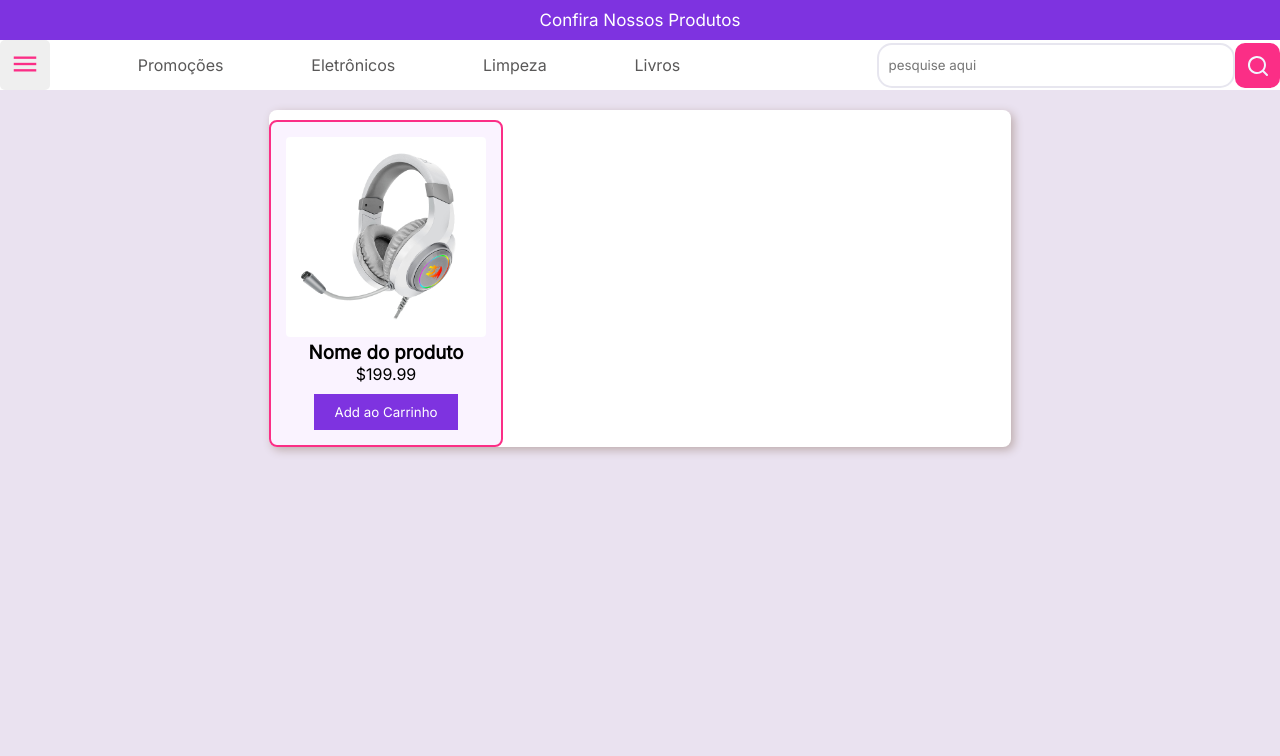
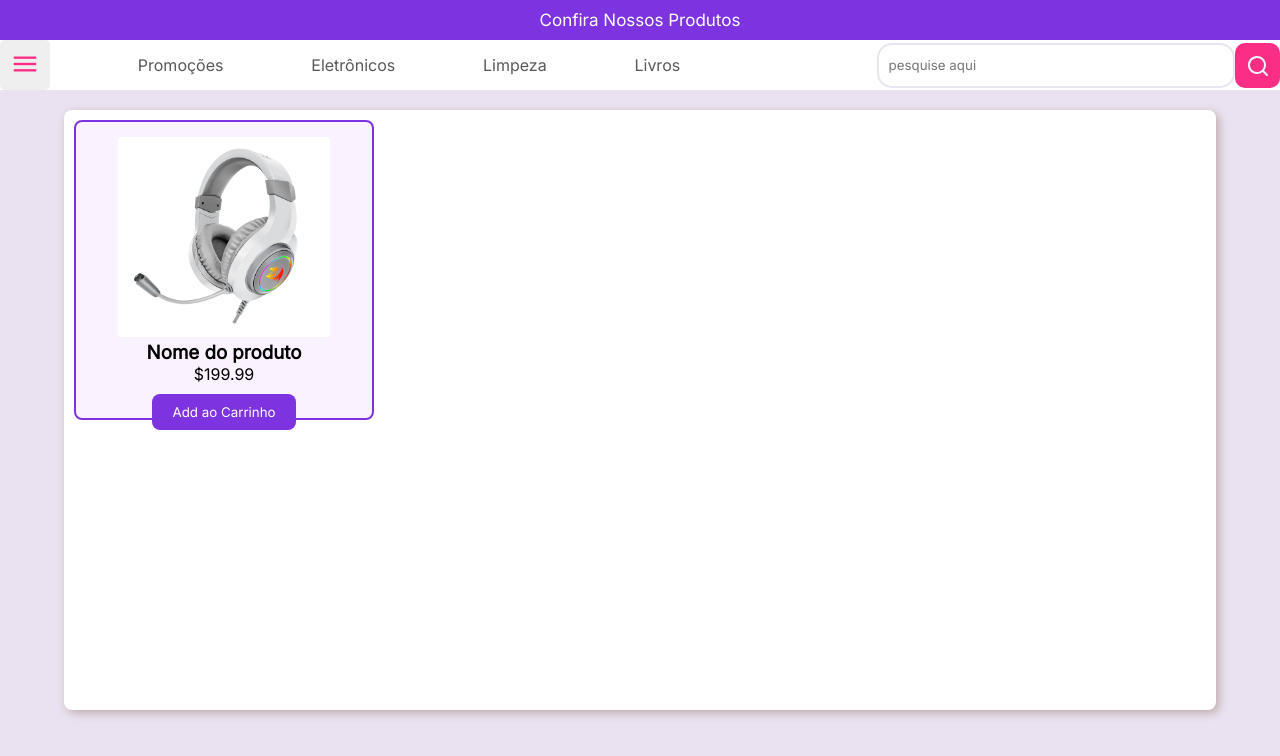
Before and after one commit to Rodrigow897/e-commerce-front, a React (Vite) app: page / in a window 1280 px wide. Shown: the top 756 px of the page. Built offline with nearby package versions, Linux system fonts and the light colour scheme.

Commit message:
style: card fixed

```diff
--- a/src/App.css
+++ b/src/App.css
@@ -147,9 +147,10 @@ body{
 
 .product-grid{
   display: grid;
-  grid-template-columns: repeat(3, 1fr);
-  gap: 20px;
-  max-width: 2000px;
+  grid-template-columns: repeat(5, 1fr);
+  height: 75vh;
+  width: 90%;
+  max-width: 90%;
   justify-self: center;
   margin-top: 20px;
   background-color: white;
@@ -158,13 +159,15 @@ body{
 }
 
 .product-card{
-  border: 2px solid #FB2E86;
+  border: 2px solid #7E33E0;
   padding: 15px;
+  height: 300px;
+  width: 300px;
   text-align: center;
   border-radius: 8px;
   transition: transform 0.2s;
   background-color: #faf3ff;
-  margin-top: 10px;
+  margin: 10px;
 }
 
 .product-card:hover{
@@ -172,7 +175,7 @@ body{
 }
 
 .product-img{
-  width: 100%;
+  width: 80%;
   max-height: 200px;
   object-fit: cover;
   border-radius: 4px;
@@ -185,4 +188,5 @@ body{
   padding: 10px 20px;
   cursor: pointer;
   margin-top: 10px;
+  border-radius: 8px;
 }
```
